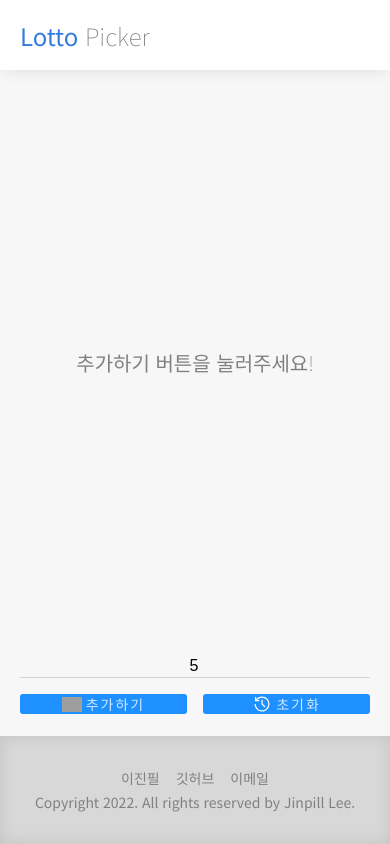
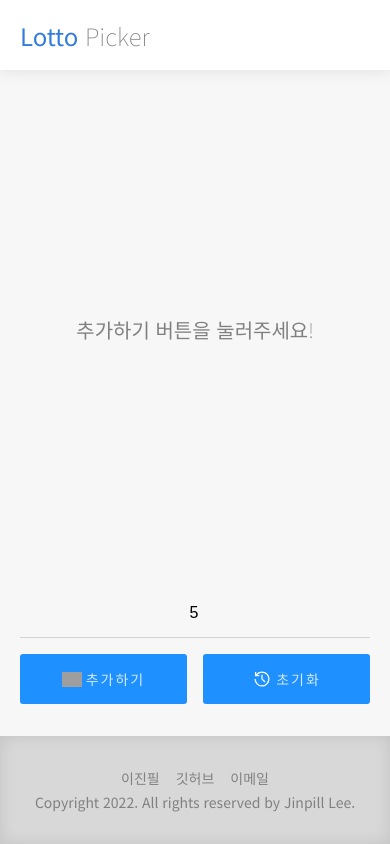
Before and after one commit to jinpill/lotto-picker, a React (Create React App) app: page / in a window 390 px wide. Built offline with nearby package versions, Linux system fonts and the light colour scheme; grey boxes are pictures that could not be loaded.

Commit message:
Improved responsive style

```diff
--- a/src/components/Button.tsx
+++ b/src/components/Button.tsx
@@ -27,6 +27,7 @@ const Container = styled.button`
 
     @media all and (max-width: 480px) {
         width: 0px;
+        height: 50px;
         flex: 1 1 0px;
     }
 
--- a/src/components/Field.tsx
+++ b/src/components/Field.tsx
@@ -9,6 +9,7 @@ const Container = styled.div`
 
     @media all and (max-width: 480px) {
         width: 100%;
+        height: 50px;
     }
 
     > div {
--- a/src/components/Panel.tsx
+++ b/src/components/Panel.tsx
@@ -15,6 +15,10 @@ const Container = styled.div`
     position: sticky;
     bottom: 0;
 
+    @media all and (max-width: 480px) {
+        height: auto;
+    }
+
     > * {
         flex: none;
     }
```
